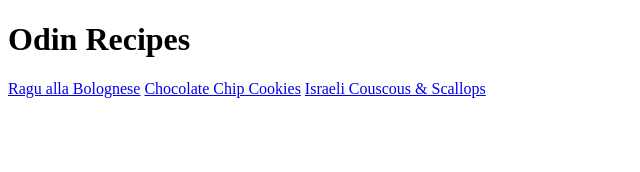
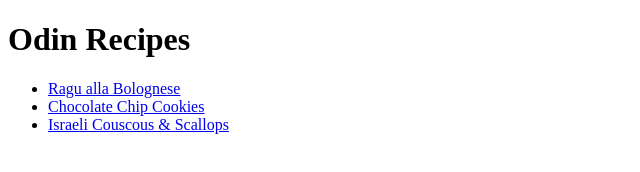
Before and after one commit to shainey1/odin-recipes, a plain HTML site: page index.html in a window 1280 px wide. Shown: the whole page, without its empty margins (0-640 px from the left). Drawn offline with Linux system fonts and the light colour scheme.

Commit message:
Add unordered list to main navigation.
Ensure that navigation is easy to read in a list.

Changes to be committed:
modified:   index.html

```diff
--- a/index.html
+++ b/index.html
@@ -6,8 +6,10 @@
     </head>
     <body>
         <h1>Odin Recipes</h1>
-        <a href="./recipes/ragu.html">Ragu alla Bolognese</a>
-        <a href="./recipes/chocolate-chip-cookies.html">Chocolate Chip Cookies</a>
-        <a href="./recipes/israeli-scallops.html">Israeli Couscous & Scallops</a>
+        <ul>
+        <li><a href="./recipes/ragu.html">Ragu alla Bolognese</a></li>
+        <li><a href="./recipes/chocolate-chip-cookies.html">Chocolate Chip Cookies</a></li>
+        <li><a href="./recipes/israeli-scallops.html">Israeli Couscous & Scallops</a></li>
+        </ul>
     </body>
 </html>
```
